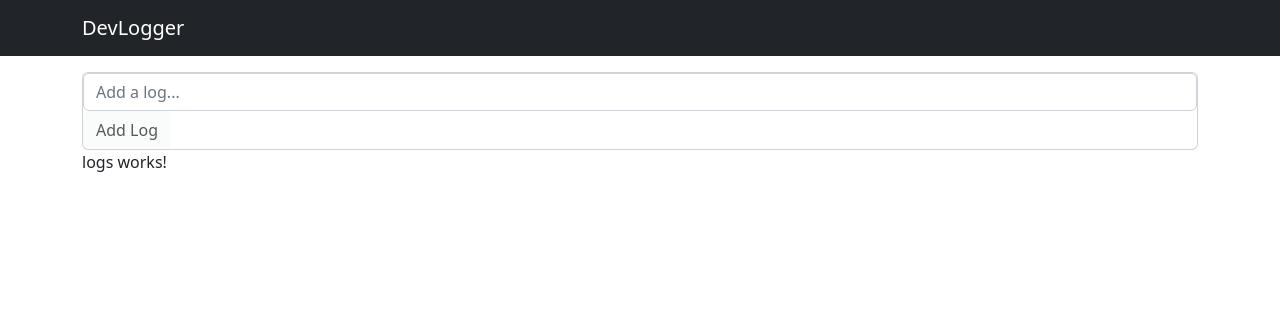
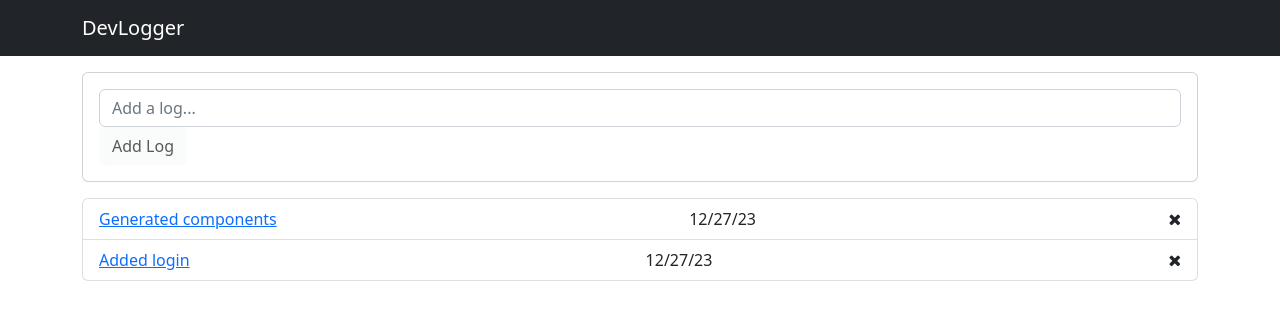
Before and after one commit to helen-tan/angular-devlogger, an Angular app: page / in a window 1280 px wide. Shown: the top 320 px of the page. Built offline with nearby package versions, Linux system fonts and the light colour scheme.

Commit message:
logs component UI

```diff
--- a/src/app/components/log-form/log-form.component.html
+++ b/src/app/components/log-form/log-form.component.html
@@ -1,4 +1,4 @@
-<div class="card car-body">
+<div class="card card-body mb-3">
     <form>
         <div class="form-group">
             <input type="text" class="form-control" placeholder="Add a log...">
--- a/src/app/components/logs/logs.component.html
+++ b/src/app/components/logs/logs.component.html
@@ -1 +1,13 @@
-<p>logs works!</p>
+<ul class="list-group">
+    <li class="list-group-item d-flex justify-content-between align-items-center">
+        <a href="#">Generated components</a>
+        <span class="log-date">12/27/23</span>
+        <i class="fa fa-remove"></i>
+    </li>
+
+    <li class="list-group-item d-flex justify-content-between align-items-center">
+        <a href="#">Added login</a>
+        <span class="log-date">12/27/23</span>
+        <i class="fa fa-remove"></i>
+    </li>
+</ul>
```
